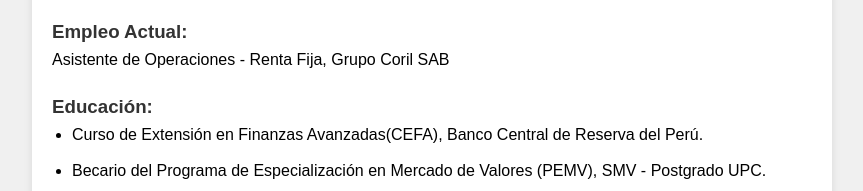
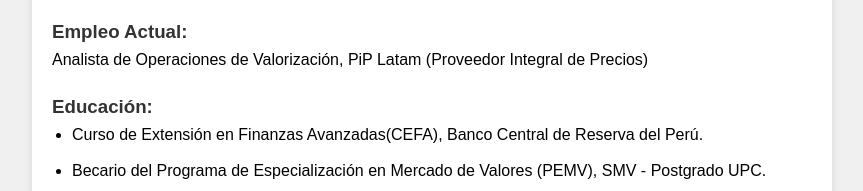
Before and after one commit to VicRaul/VicRaul.github.io, a plain HTML site: page index.html in a window 1280 px wide. Shown: the part 756-947 px from the top of the page, without its empty margins (208-1071 px from the left). Drawn offline with Linux system fonts and the light colour scheme.

Commit message:
Update index.html

```diff
--- a/index.html
+++ b/index.html
@@ -28,7 +28,7 @@
 
     <div>
       <h3>Empleo Actual:</h3>
-      <p><span>Asistente de Operaciones - Renta Fija, Grupo Coril SAB </span></p>
+      <p><span>Analista de Operaciones de Valorización, PiP Latam (Proveedor Integral de Precios) </span></p>
 
       <h3>Educación:</h3>
       <ul>
```
